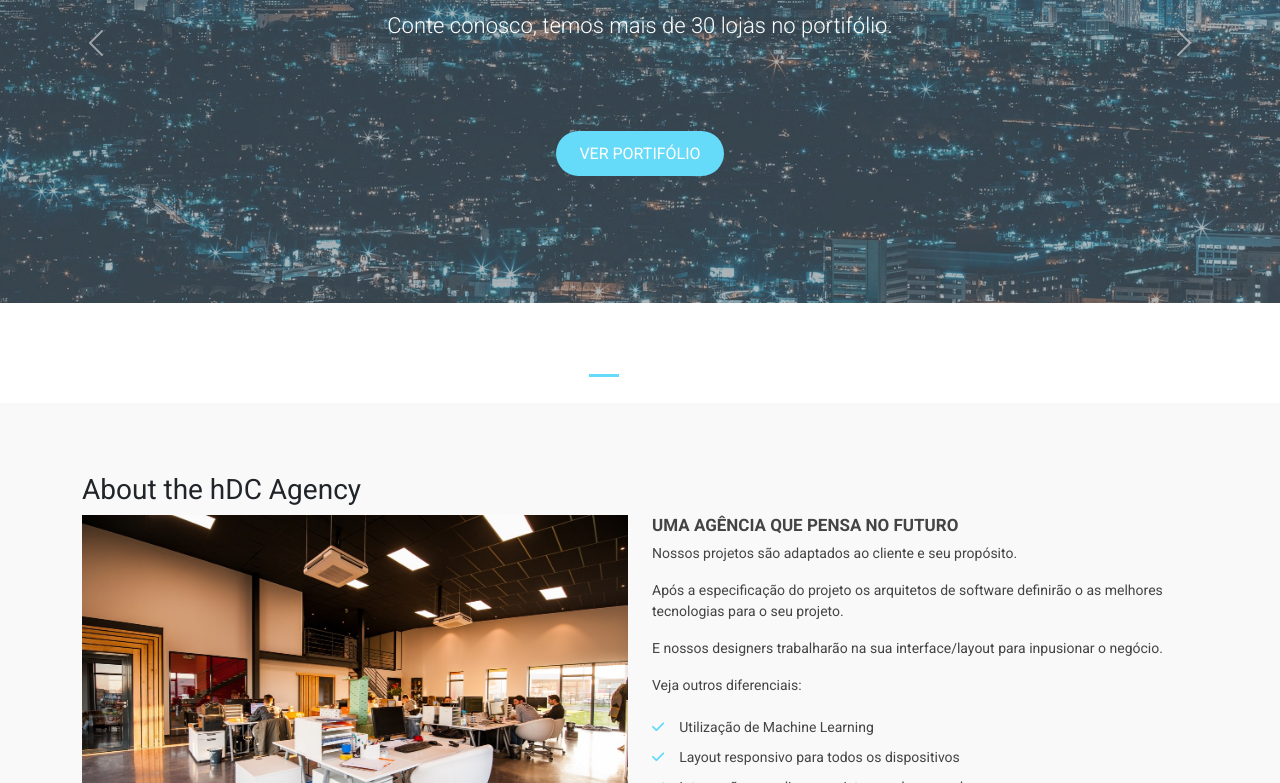
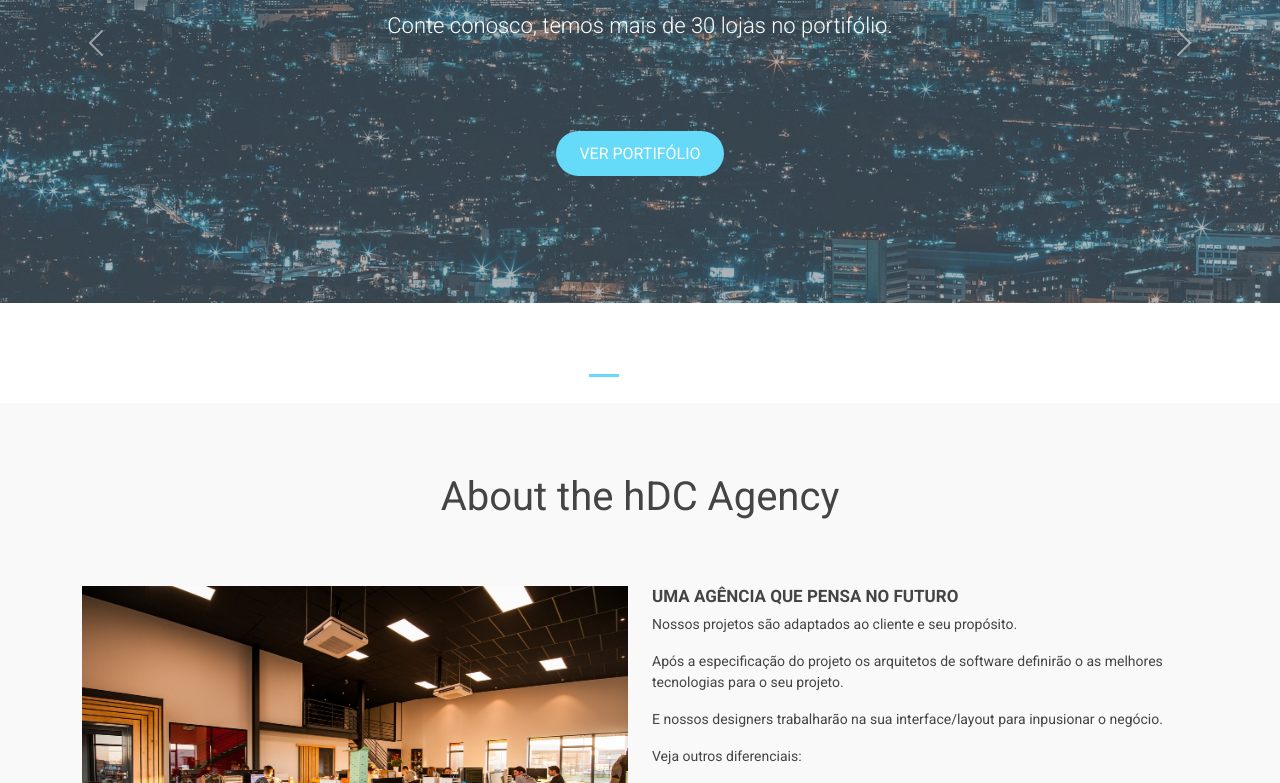
Before and after one commit to UpShadow/Bootstrap_course, a plain HTML site: page index.html in a window 1280 px wide. Shown: the part 317-1100 px from the top of the page. Drawn offline with nearby package versions, Linux system fonts and the light colour scheme.

Commit message:
Update index.html
added class main title in h3 tittle about the hDC Agency

```diff
--- a/index.html
+++ b/index.html
@@ -91,7 +91,7 @@
                     <div class="container">
                         <div class="row">
                             <div class="col-12">
-                                 <h3>About the hDC Agency</h3>
+                                 <h3 class="main-title">About the hDC Agency</h3>
                             </div>
                             <div class="col-md-6">
                                 <img src="img/agencia.jpg" alt="Agency hDC" class="img-fluid">
```
